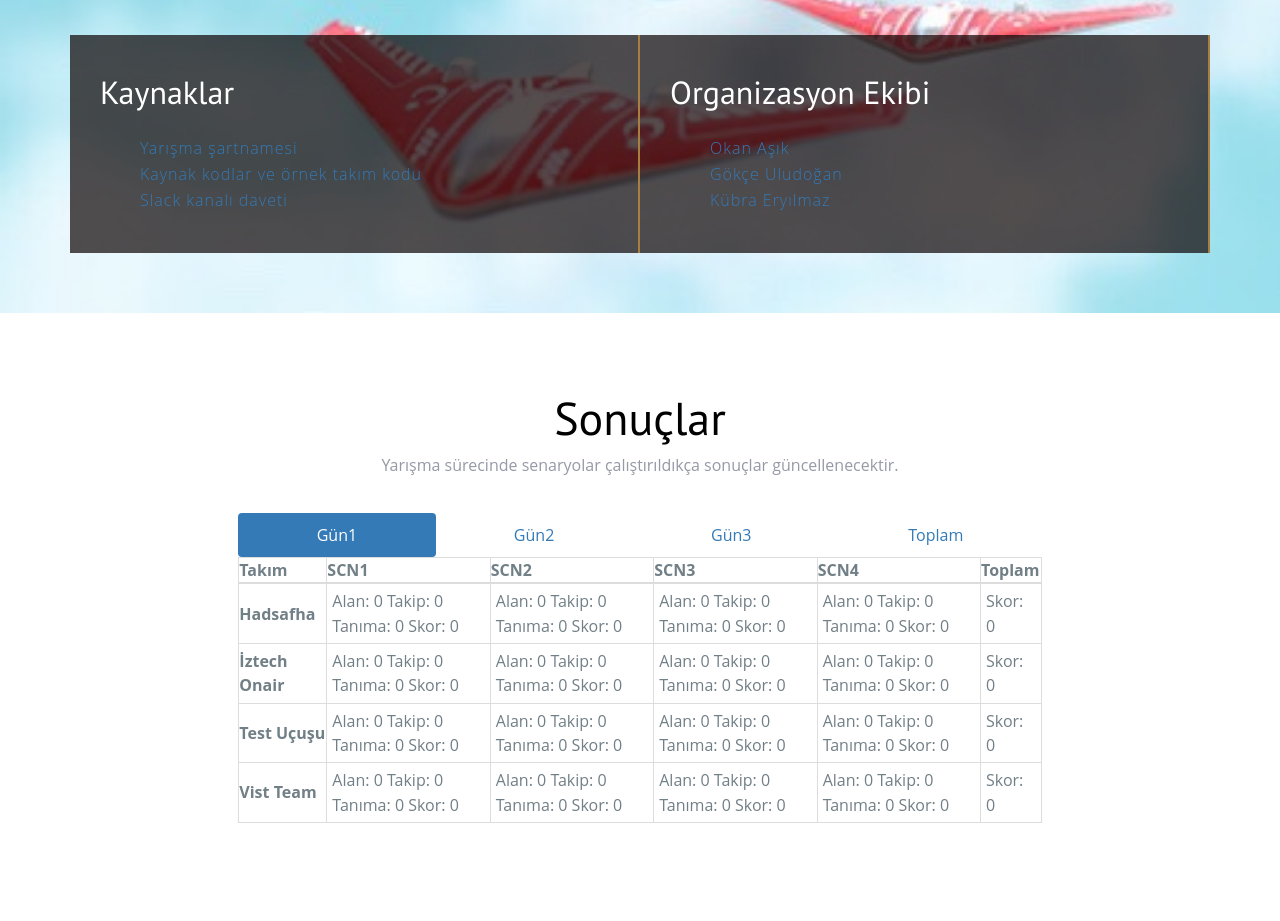
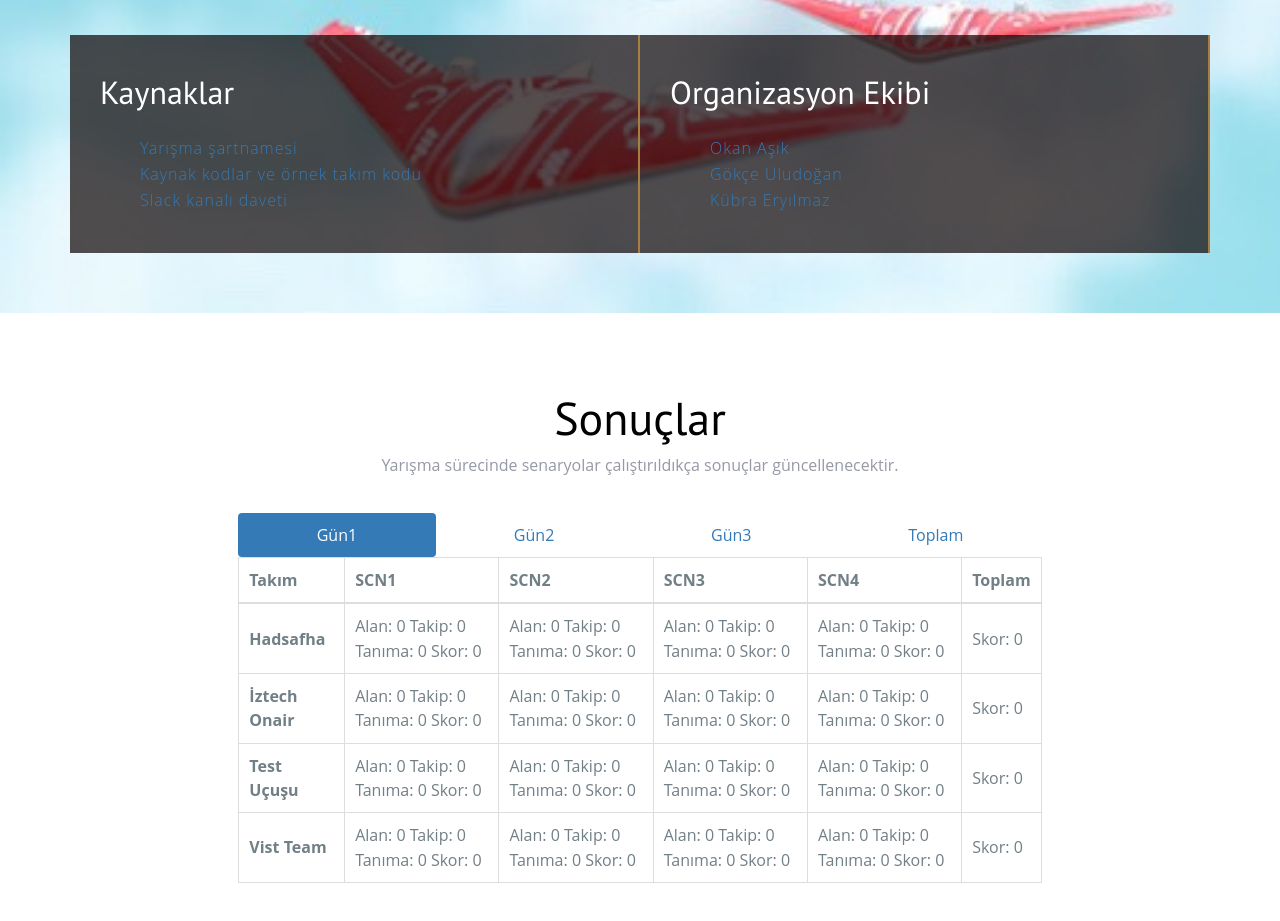
Before and after one commit to teknofest-suruiha/teknofest-suruiha.github.io, a plain HTML site: page index.html in a window 1280 px wide. Shown: the part 1479-2400 px from the top of the page. Before the commit the page ends 2362 px from the top, so only its background shows below. Drawn offline with Linux system fonts and the light colour scheme; a web font is replaced by a local one.

Commit message:
padding padding more padding

```diff
--- a/css/style.css
+++ b/css/style.css
@@ -280,6 +280,6 @@ table {
     .sidenav a {font-size: 18px;}
 }
 
-td {
-	padding:5px;
+td, th {
+	padding:10px;
 }
```
